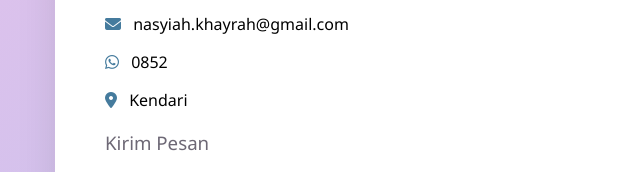
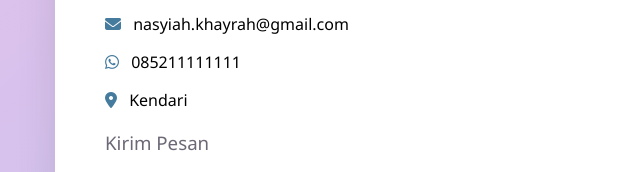
Before and after one commit to khayrah-12/khayrah-12.github.io, a plain HTML site: page cv.html in a window 1280 px wide. Shown: the part 987-1159 px from the top of the page, 85-725 px from the left. Drawn offline with Linux system fonts and the light colour scheme.

Commit message:
fix: beberapa perbaikan kecil

```diff
--- a/cv.html
+++ b/cv.html
@@ -89,7 +89,7 @@ meningkatkan kemampuan teknis serta mengembangkan proyek berbasis teknologi.
 <h2>Kontak</h2>
 
 <p><i class="fas fa-envelope"></i> nasyiah.khayrah@gmail.com</p>
-<p><i class="fab fa-whatsapp"></i> 0852</p>
+<p><i class="fab fa-whatsapp"></i> 085211111111</p>
 <p><i class="fas fa-map-marker-alt"></i> Kendari</p>
 
 <h3>Kirim Pesan</h3>
```
